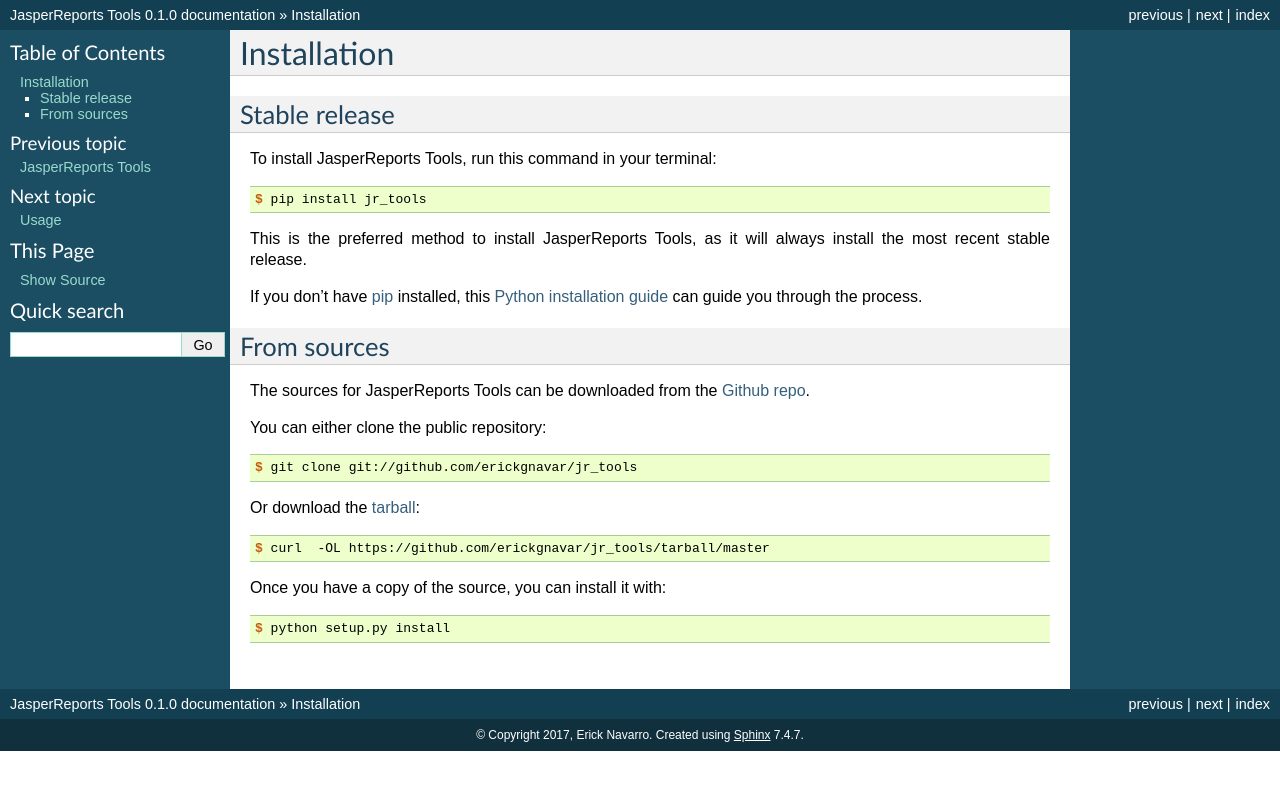
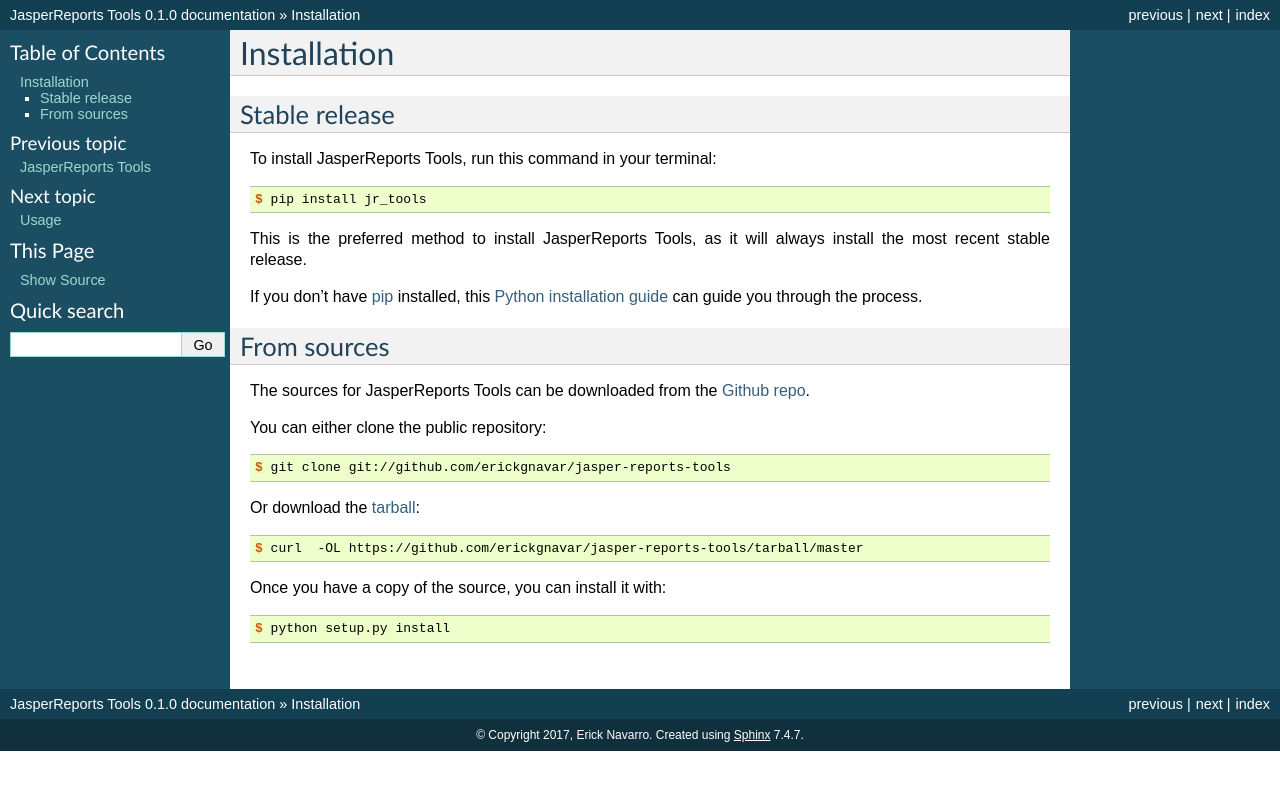
Before and after one commit to erickgnavar/jr_tools, a Sphinx documentation site: the page built from docs/installation.rst, in a window 1280 px wide. Shown: the top 790 px of the page. Built offline with Sphinx 7.4.7, drawn with Linux system fonts in a browser that asks for light colours; pages that are not in the unit, such as notebooks, are missing from menus.

Commit message:
Update repo url

```diff
--- a/docs/installation.rst
+++ b/docs/installation.rst
@@ -32,13 +32,13 @@
 
 .. code-block:: console
 
-    $ git clone git://github.com/erickgnavar/jr_tools
+    $ git clone git://github.com/erickgnavar/jasper-reports-tools
 
 Or download the `tarball`_:
 
 .. code-block:: console
 
-    $ curl  -OL https://github.com/erickgnavar/jr_tools/tarball/master
+    $ curl  -OL https://github.com/erickgnavar/jasper-reports-tools/tarball/master
 
 Once you have a copy of the source, you can install it with:
 
@@ -47,5 +47,5 @@
     $ python setup.py install
 
 
-.. _Github repo: https://github.com/erickgnavar/jr_tools
-.. _tarball: https://github.com/erickgnavar/jr_tools/tarball/master
+.. _Github repo: https://github.com/erickgnavar/jasper-reports-tools
+.. _tarball: https://github.com/erickgnavar/jasper-reports-tools/tarball/master
--- a/setup.py
+++ b/setup.py
@@ -27,7 +27,7 @@
     long_description=readme + '\n\n' + history,
     author="Erick Navarro",
     author_email='erick@navarro.io',
-    url='https://github.com/erickgnavar/jr_tools',
+    url='https://github.com/erickgnavar/jasper-reports-tools',
     packages=find_packages(include=['jr_tools']),
     entry_points={
         'console_scripts': [
```
